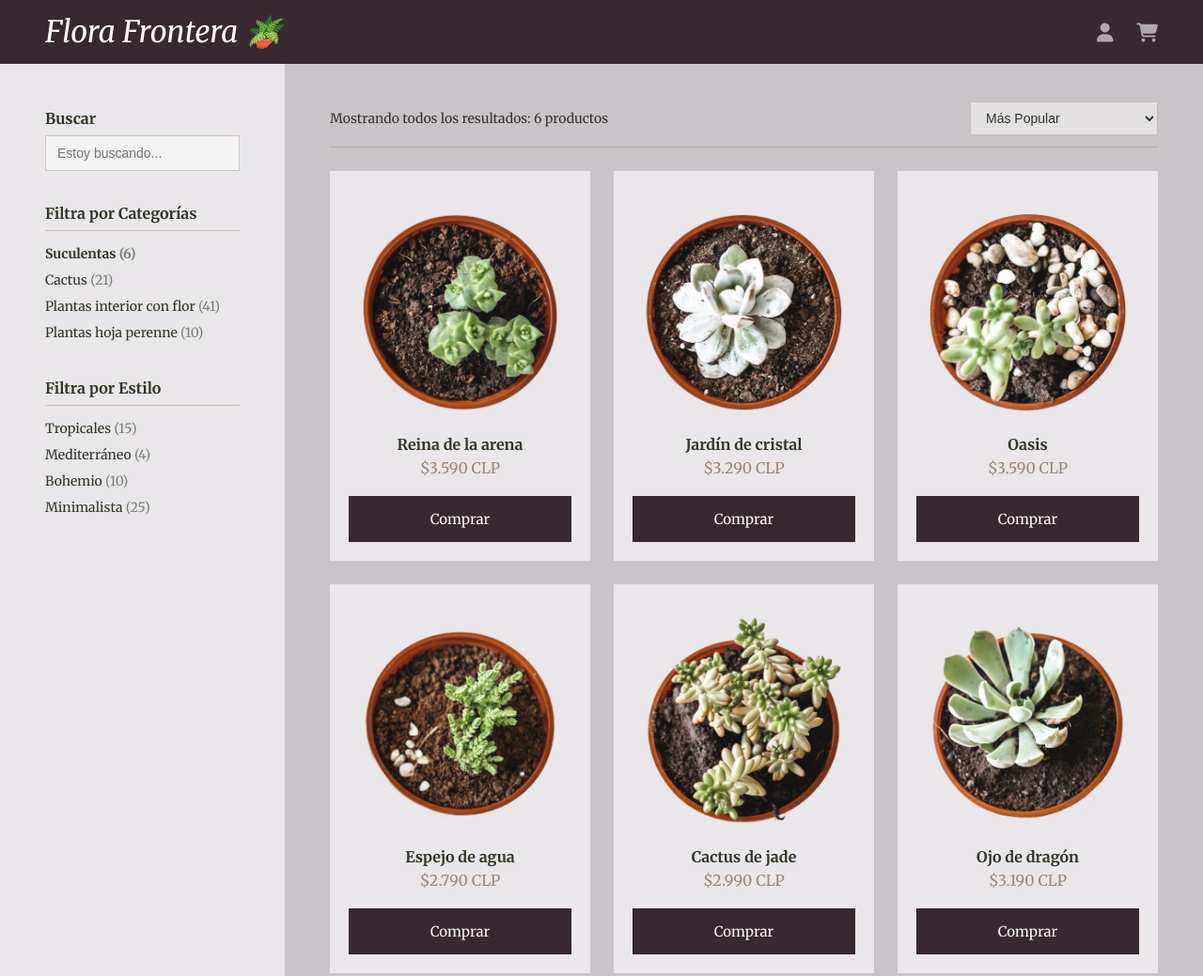
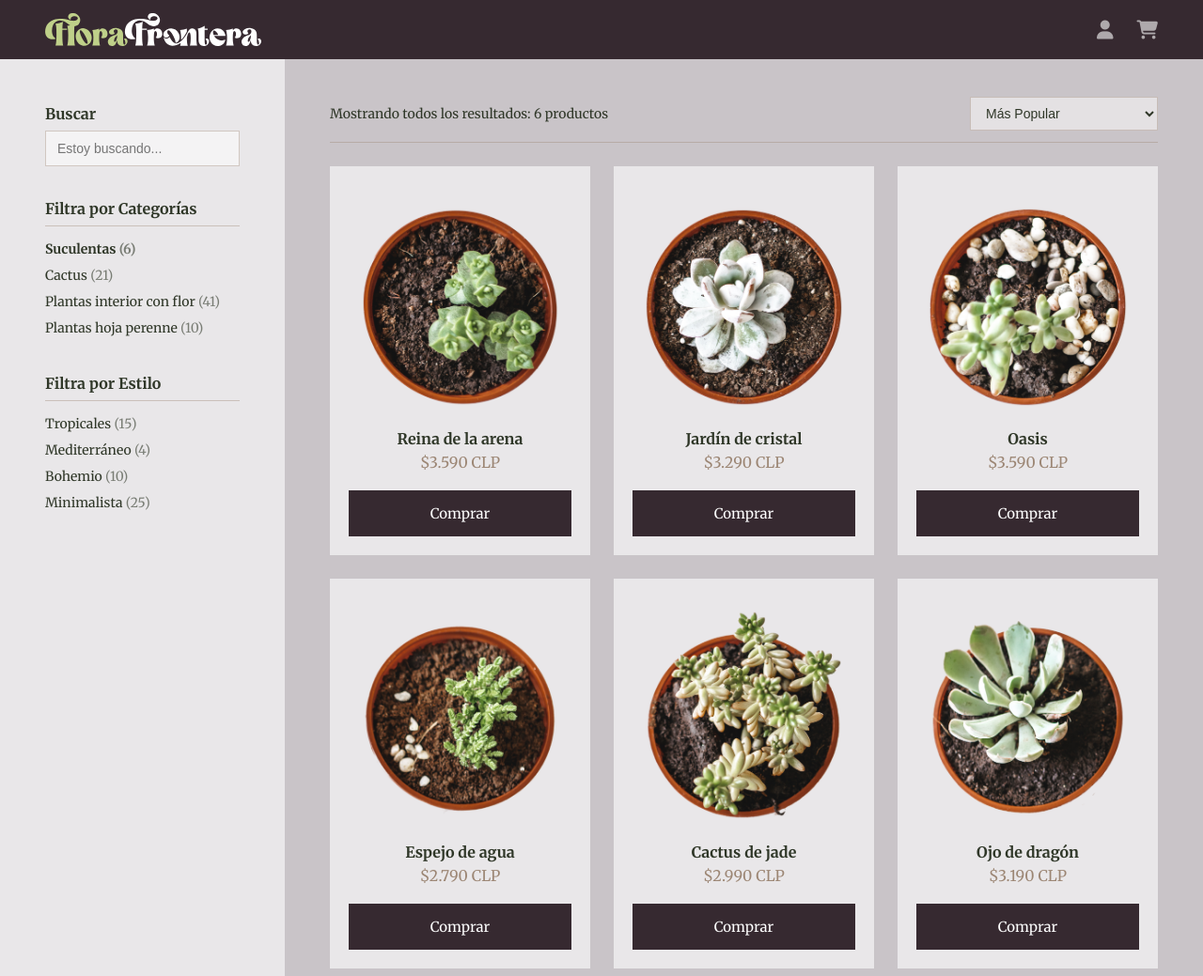
Before and after one commit to poweragecl/desafio-css-grid, a plain HTML site: page index.html in a window 1280 px wide. Shown: the top 1039 px of the page at 94% size. Drawn offline with Linux system fonts and the light colour scheme.

Commit message:
cambio de logo

```diff
--- a/assets/css/style.css
+++ b/assets/css/style.css
@@ -54,9 +54,7 @@ body{
 }
 
 .site-brand{
-    color: #fff;
-    font-weight: 400;
-    font-style: italic;
+    width: 230px;
 }
 
 .main-sidebar{
--- a/index.html
+++ b/index.html
@@ -15,7 +15,7 @@
 <div class="page">
     <div class="main-grid-container">
         <header class="main-header">
-            <h1 class="site-brand">Flora Frontera 🪴</h1>
+           <img class="site-brand" src="assets/img/florafrontera-logo.svg" alt="logo">
             <div class="utilites">
                 <a href="#" class="my-account"><i class="fa-solid fa-user"></i></a>
                 <a href="#" class="my-cart"><i class="fa-solid fa-cart-shopping"></i></a>
```
Also changed, not shown: assets/img/florafrontera-logo.svg (added).
